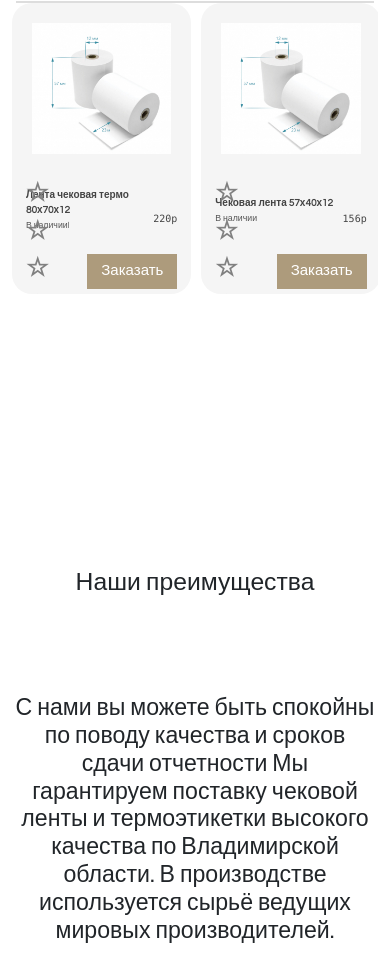
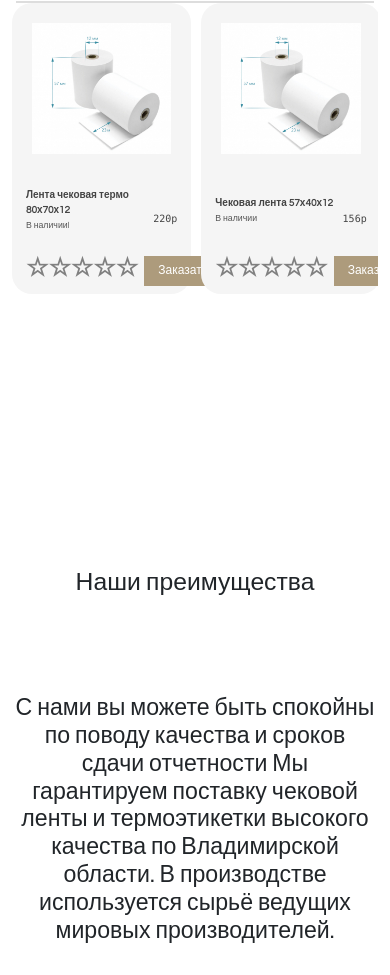
Before and after one commit to xaosLive/redisign, a plain HTML site: page index.html in a window 390 px wide. Shown: the part 1314-2289 px from the top of the page. Drawn offline with nearby package versions, Linux system fonts and the light colour scheme.

Commit message:
update commit

```diff
--- a/css/index.css
+++ b/css/index.css
@@ -233,6 +233,10 @@ img{
 
 
      }
+     .star{
+         display: flex;
+         font-size: 10px;
+     }
 }
 
 .mbour{
@@ -446,8 +450,11 @@ main{
 				margin:  0 10px  0 0;
 			}
 			.detail, .button{
-				font-size: 16px;
+				font-size: 12px;
 			}
+            .btn-call{
+                 font-size: 12px;
+            }
 
 		}
         @media(max-width:1200px){
```
